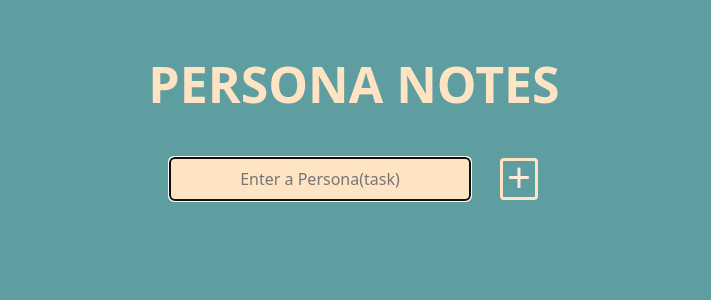
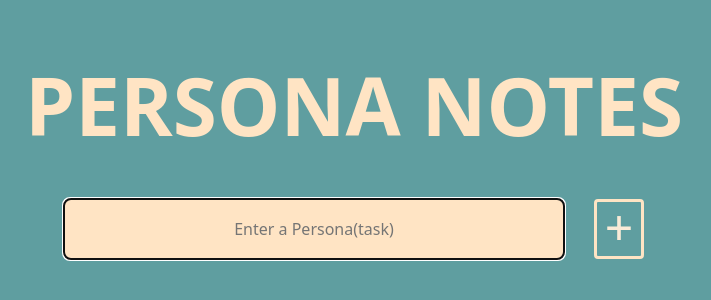
Before and after one commit to vnaykvkrm/PersonaNote, a React (Vite) app in the folder personanote/: page / in a window 1280 px wide. Shown: the part 100-400 px from the top of the page, without its empty margins (286-997 px from the left). Built offline with nearby package versions, Linux system fonts and the light colour scheme.

Commit message:
change in input and other styling code on customform css

```diff
--- a/personanote/src/components/Customform.css
+++ b/personanote/src/components/Customform.css
@@ -1,6 +1,6 @@
 .btn{
-    width: 38px;
-    height: 42px;
+    width: 50px;
+    height: 60px;
     display: flex;
     place-items: center;
     justify-content: center;
@@ -8,7 +8,7 @@
     border: 3px solid bisque;
     color: antiquewhite;
     border-radius: 4px;
-    font-size: 42px;
+    font-size: 50px;
     padding-bottom: 6px;
     margin-left: 30px;
 }
@@ -26,11 +26,16 @@ form{
 }
 input{
     text-align: center;
-    width: 300px;
-    height: 42px;
+    width: 500px;
+    height: 60px;
     border: none;
-    border-radius: 5px;
+    border-radius: 7px;
     background-color: bisque;
     color: rgb(0, 0, 0);
-    font-size: 15px;
+    font-size: 35px;
 }
+.input:hover{
+    width: 550px;
+    height: 70px;
+    border: 4px solid rgb(170, 113, 222);
+}
--- a/personanote/src/index.css
+++ b/personanote/src/index.css
@@ -26,7 +26,7 @@ body{
 
 h1{
     margin-top: 150px;
-    font-size: 50px;
+    font-size: 80px;
     text-align: center;
     color: bisque;
 }
```
